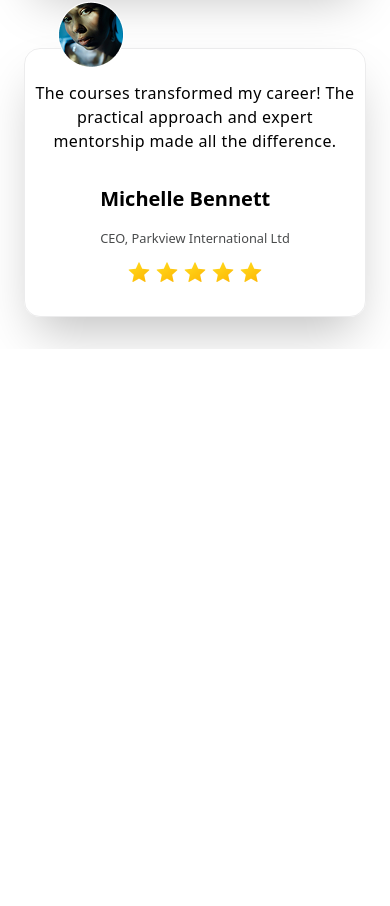
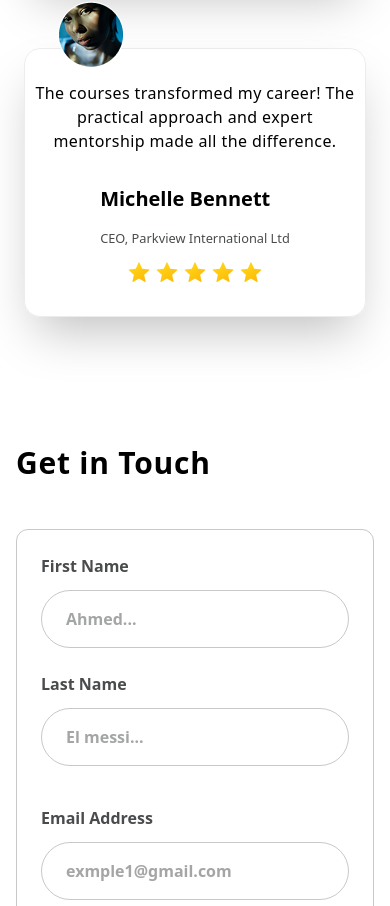
Before and after one commit to Ahmed-rbr/e-learning, a React (Vite) app: page / in a window 390 px wide. Shown: the part 6003-6909 px from the top of the page. Before the commit the page ends 6352 px from the top, so only its background shows below. Built offline with nearby package versions, Linux system fonts and the light colour scheme.

Commit message:
finished form

```diff
--- a/src/App.jsx
+++ b/src/App.jsx
@@ -6,6 +6,7 @@ import Courses from "./components/Courses";
 import MentorCard from "./components/MentorCard";
 import Mentors from "./components/Mentors";
 import Testimonials from "./components/Testimonials";
+import Form from "./components/Form";
 
 const App = () => {
   return (
@@ -17,6 +18,7 @@ const App = () => {
         <Courses />
         <Mentors />
         <Testimonials />
+        <Form />
       </main>
     </div>
   );
--- /dev/null
+++ b/src/components/Form.jsx
@@ -0,0 +1,108 @@
+import React, { useState } from "react";
+
+const Form = () => {
+  const [formData, SetFormData] = useState({
+    firstName: "",
+    lastName: "",
+    email: "",
+    number: "",
+    msg: "",
+  });
+  const [active, setActive] = useState(false);
+
+  const handleChange = (e) => {
+    const { name, value } = e.target;
+    const formD = { ...formData, [name]: value };
+    SetFormData(formD);
+    setActive(
+      Object.values(formD).every(
+        (value) => value !== "" && value !== null && value !== undefined
+      )
+    );
+  };
+  return (
+    <section className="flex px-4 md:px-6 mb-20 flex-col">
+      <h1 className="md:text-6xl mb-12 text-3xl w-full  lg:w-2/5 tracking-wide font-bold">
+        Get in Touch
+      </h1>
+
+      <form
+        action="#"
+        className="md:w-11/12  w-full font-semibold text-secondary m-auto p-6 border border-secondary/30 rounded-xl"
+      >
+        <div className="flex md:flex-row flex-col w-fll mb-10 m-auto  gap-6 justify-between">
+          <label className="flex gap-3 md:w-3/6 w-full  flex-col">
+            First Name
+            <input
+              name="firstName"
+              value={formData.firstName}
+              onChange={(e) => handleChange(e)}
+              className="border  py-4  pl-6 bg-transparent   border-secondary/30 rounded-4xl focus:outline-none focus:border-accent"
+              type="text"
+              placeholder="Ahmed..."
+            />
+          </label>
+          <label className="flex gap-3 md:w-3/6 w-full  flex-col">
+            Last Name
+            <input
+              value={formData.lastName}
+              onChange={(e) => handleChange(e)}
+              className="border py-4 pl-6 bg-transparent   border-secondary/30 rounded-4xl focus:outline-none focus:border-accent"
+              type="text"
+              name="lastName"
+              placeholder="El messi..."
+            />
+          </label>
+        </div>
+
+        <div className="flex md:flex-row flex-col w-fll m-auto  mb-10   gap-6 justify-between">
+          <label className="flex gap-3 md:w-3/6 w-full flex-col">
+            Email Address
+            <input
+              value={formData.email}
+              onChange={(e) => handleChange(e)}
+              className="border  py-4 pl-6 bg-transparent   border-secondary/30 rounded-4xl focus:outline-none focus:border-accent"
+              type="email"
+              name="email"
+              placeholder="exmple1@gmail.com"
+            />
+          </label>
+          <label className="flex gap-3 md:w-3/6 w-full  flex-col">
+            Phone Number
+            <input
+              value={formData.number}
+              onChange={(e) => handleChange(e)}
+              className="border py-4 pl-6 bg-transparent   border-secondary/30 rounded-4xl focus:outline-none focus:border-accent"
+              type="tel"
+              placeholder="0633445566"
+              name="number"
+            />
+          </label>
+        </div>
+        <label className="flex gap-3 mb-12   flex-col">
+          Message
+          <input
+            value={formData.msg}
+            onChange={(e) => handleChange(e)}
+            name="msg"
+            className="border py-5 pl-6 bg-transparent   border-secondary/30 rounded-4xl focus:outline-none focus:border-accent"
+            type="text"
+            placeholder="Anything you want to say..."
+          />
+        </label>
+        <button
+          disabled={!active}
+          className={`px-6 py-3 rounded-3xl font-semibold text-xl ${
+            active
+              ? "bg-accent text-primary hover:cursor-pointer"
+              : "text-secondary cursor-not-allowed bg-secondary/20"
+          }`}
+        >
+          Submit
+        </button>
+      </form>
+    </section>
+  );
+};
+
+export default Form;
```
